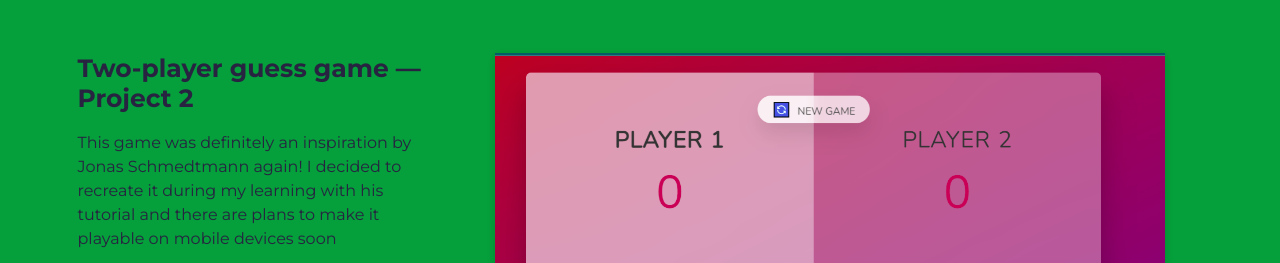
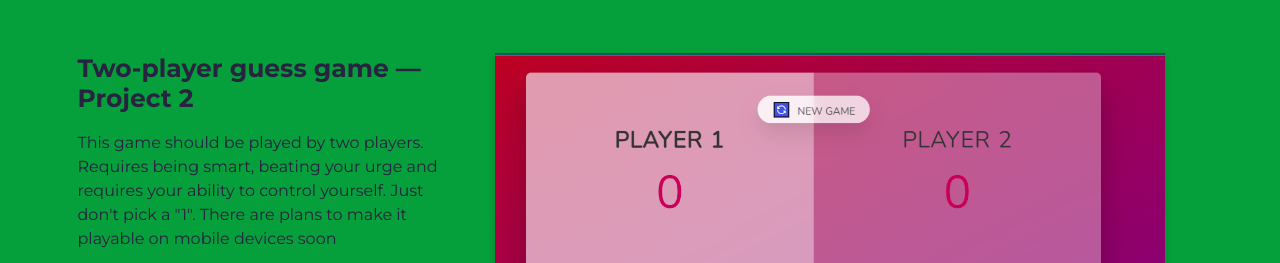
Before and after one commit to deprof-dev/Portfolio-update, a plain HTML site: page index.html in a window 1280 px wide. Shown: the part 1900-2163 px from the top of the page. Drawn offline with nearby package versions, Linux system fonts and the light colour scheme; a script that the page names is missing.

Commit message:
Update index.html

```diff
--- a/index.html
+++ b/index.html
@@ -204,9 +204,7 @@
                 </h3>
                 <div>
                   <p class="mb-4">
-                    This game was definitely an inspiration by Jonas Schmedtmann
-                    again! I decided to recreate it during my learning with his
-                    tutorial and there are plans to make it playable on mobile
+                    This game should be played by two players. Requires being smart, beating your urge and requires your ability to control yourself. Just don't pick a "1". There are plans to make it playable on mobile
                     devices soon
                   </p>
                 </div>
```
